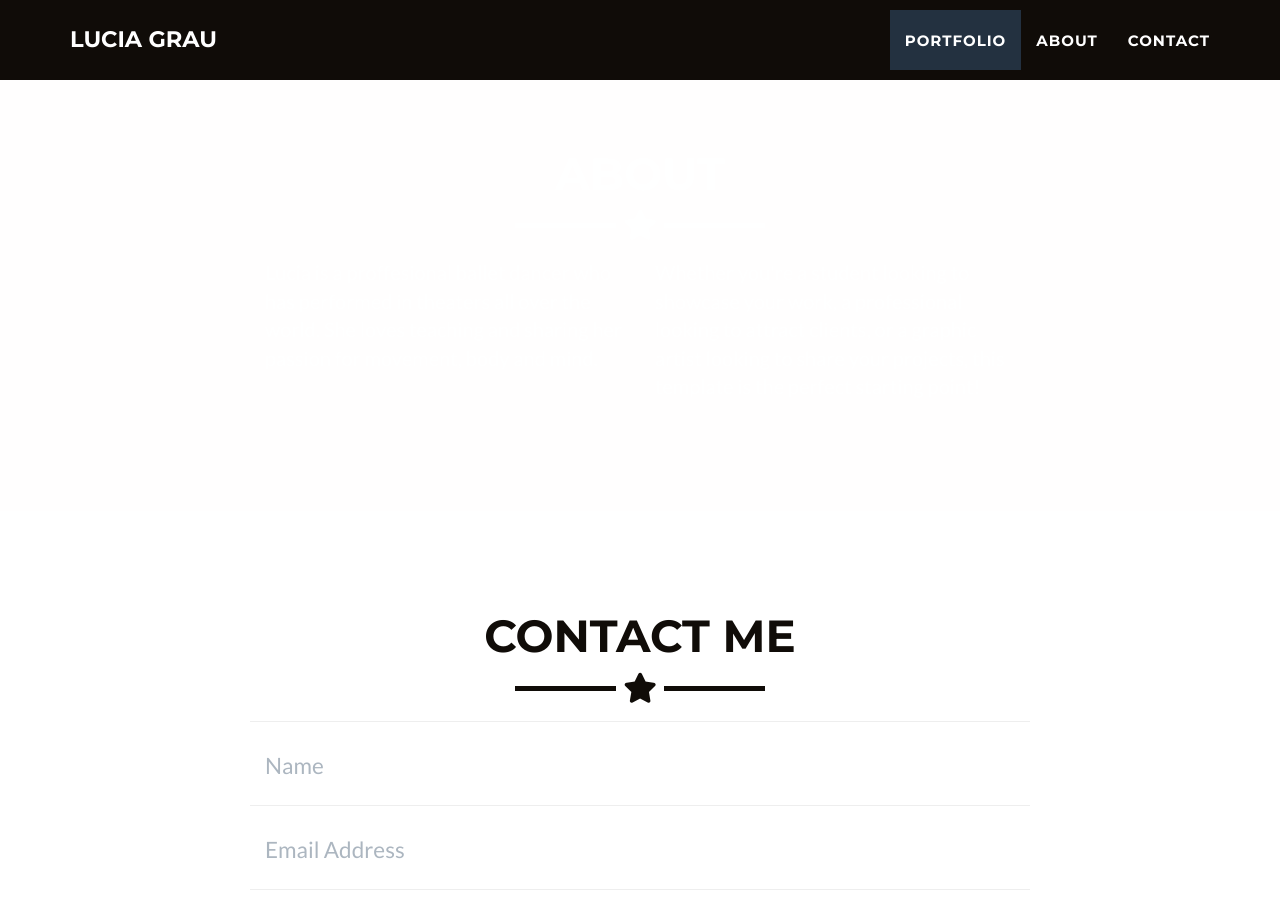
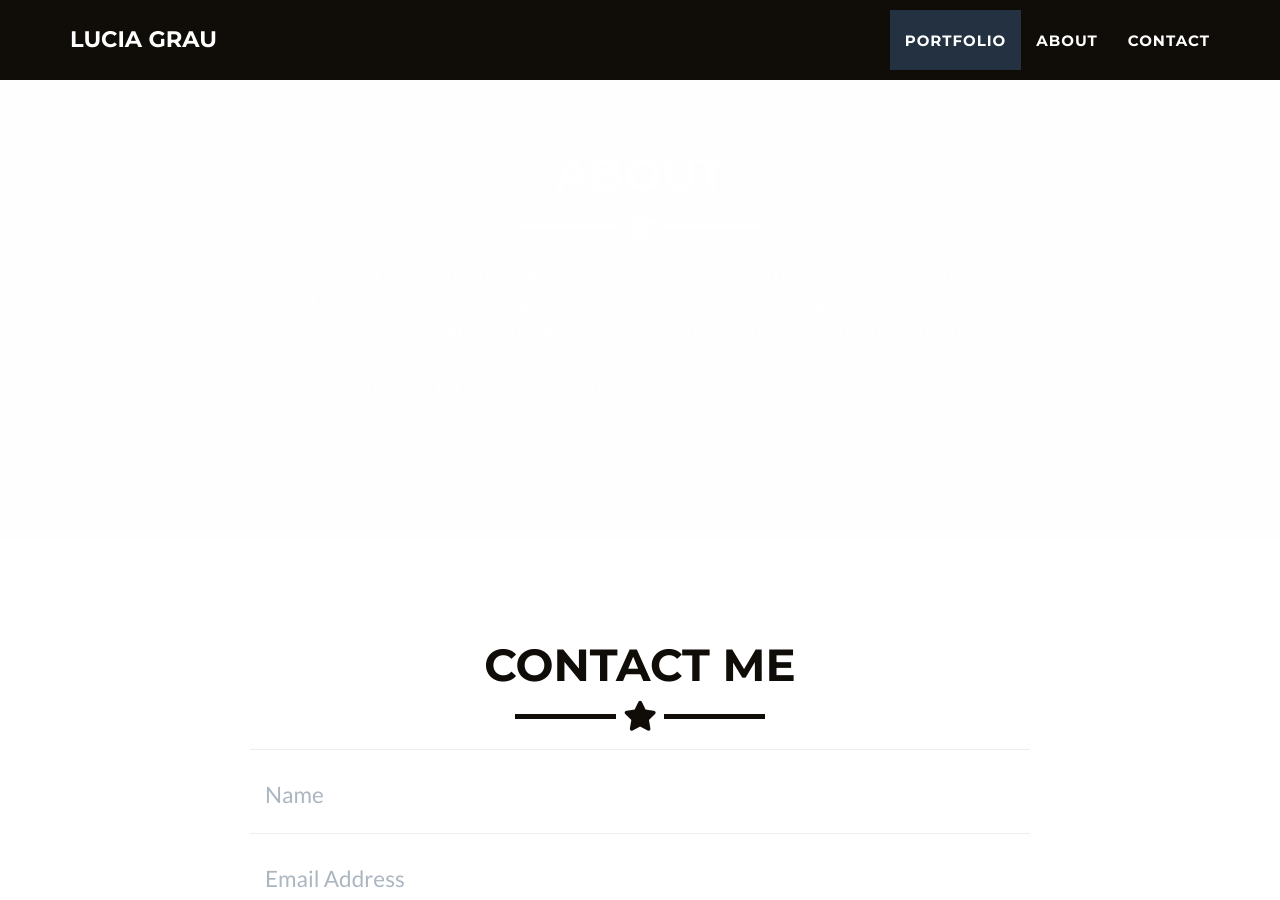
Before and after one commit to luciagraumerlo/luciagraumerlo.github.io, a Jekyll site: the page built from _posts/2014-07-18-project-1.markdown, in a window 1280 px wide and 900 px high, scrolled down 2805 px. Built offline with Jekyll 4.4.1, drawn with Linux system fonts in a browser that asks for light colours.

Commit message:
new description

```diff
--- a/_includes/about.html
+++ b/_includes/about.html
@@ -9,12 +9,12 @@
     </div>
     <div class="row">
       <div class="col-lg-4 col-lg-offset-2">
-      <p> Lucia is a proffesional ballet dancer who has performed in theaters all over the world. She loves teaching and sharing her passion for movement, body
-        and mind. </p>
+      <p> Lucia has worked in theaters all over the world. She offers private and group classes of ballet and pilates for all ages as well as Breathwork Sessions.
+        She loves sharing her passion for movement, body and mind. </p>
       </div>
       <div class="col-lg-4">
-        <p>Whether you're a student looking to showcase your work, a professional looking to attract clients, or
-          a graphic artist looking to share your projects, this template is the perfect starting point! </p>
+        <p>Whether you have experience or not; if you are looking to get stronger, move and connect with your body this is the place for you!
+          Contact me.</p>
       </div>
     </div>
   </div>
```
